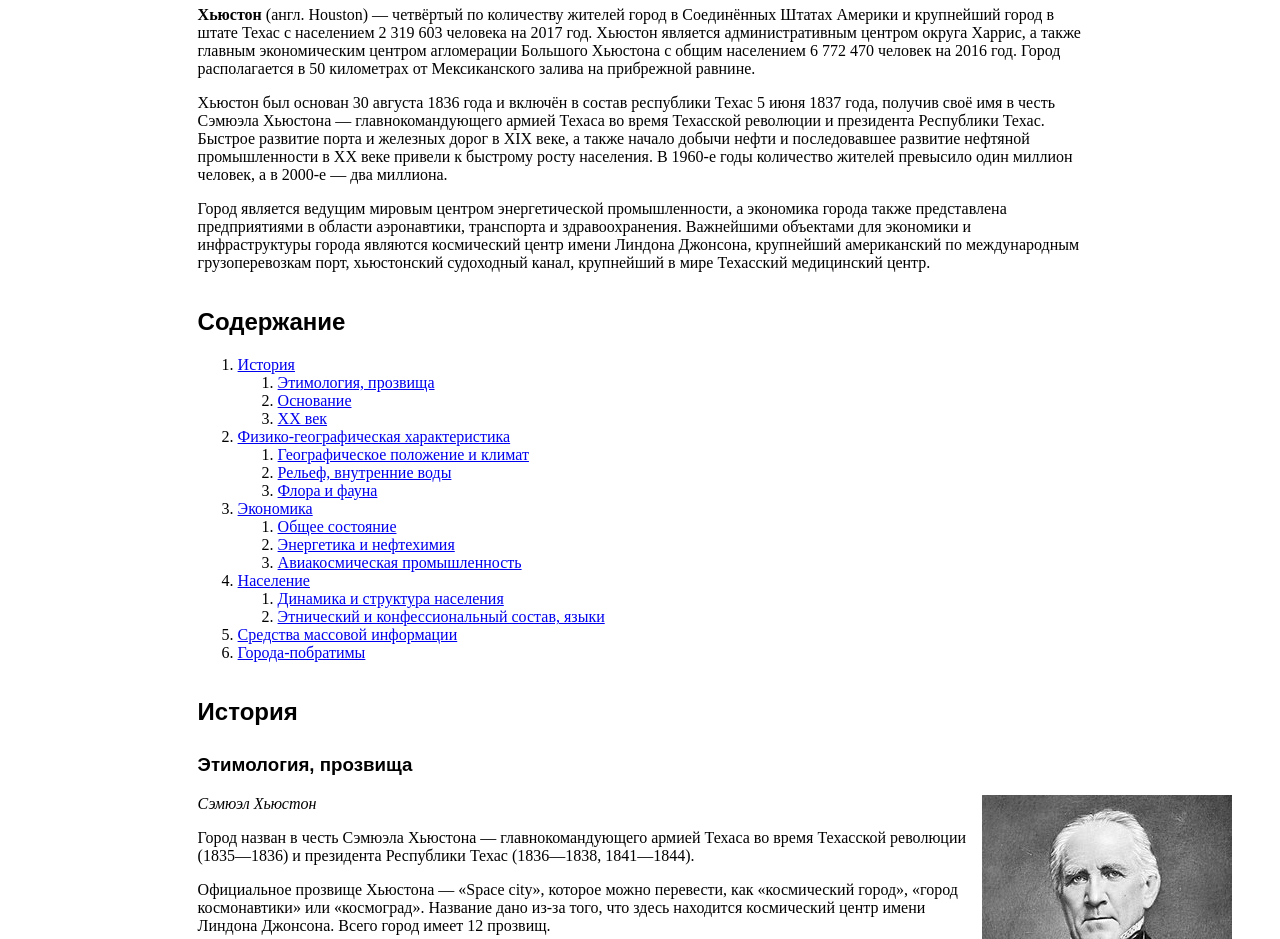
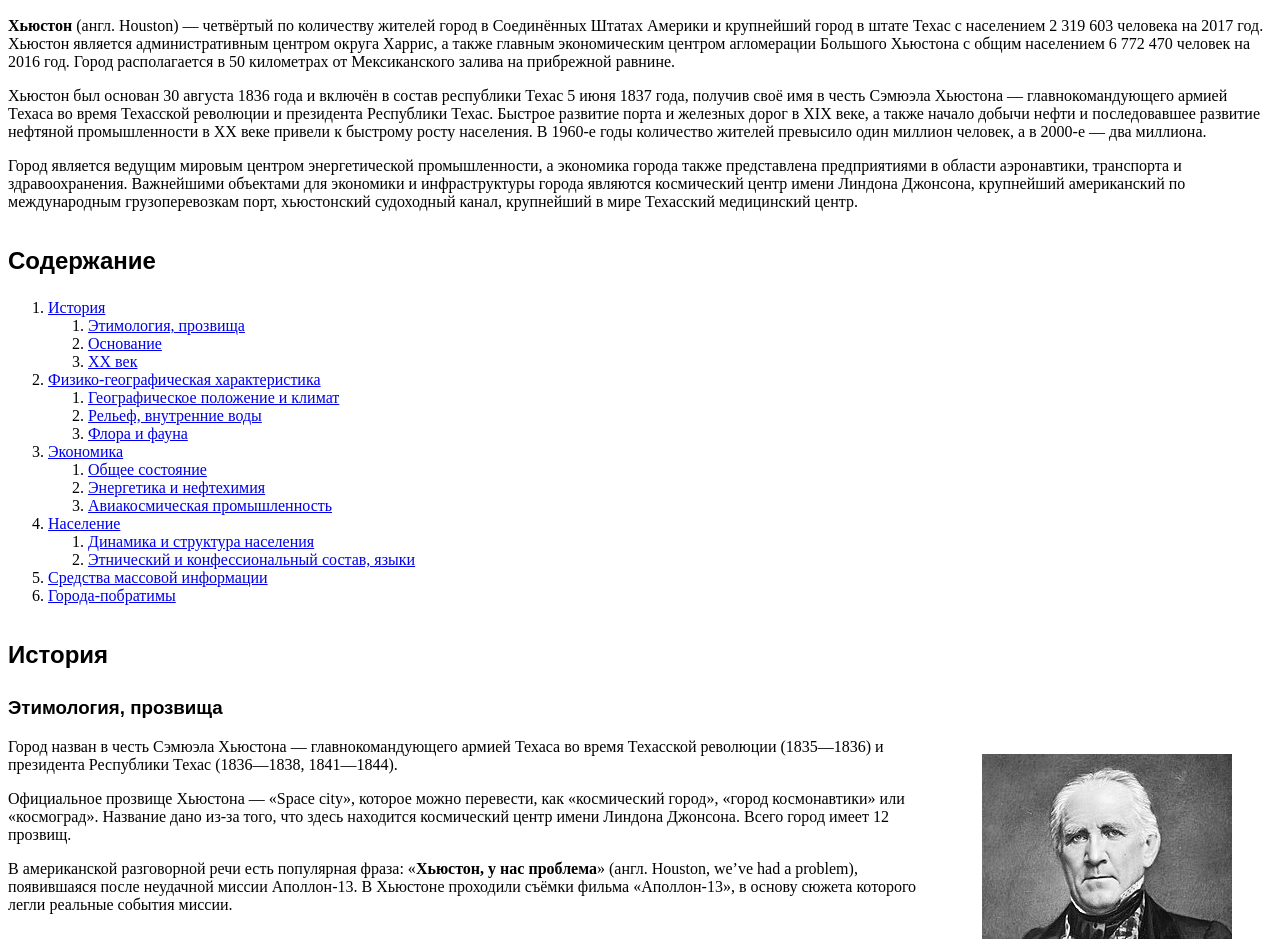
Before and after one commit to MaryNSu/HTML5-CSS3-Practice, a plain HTML site: page Project/index.html in a window 1280 px wide. Shown: the part 100-1039 px from the top of the page. Drawn offline with Linux system fonts and the light colour scheme.

Commit message:
Update style.css

```diff
--- a/Project/style.css
+++ b/Project/style.css
@@ -1,60 +1,32 @@
-p {
+.main {
     width: 70%;
-    margin-left: auto;
-    margin-right: auto;
+    margin: 0 auto;
+}
+
+h1, h2, h3 {
+    margin: 1.5em 0 1em; /* shorthand: 1.5 top 0 left and right 1 bottom */
+    font-family: Arial, Helvetica, sans-serif;
 }
 
 h1 {
-    margin-left: 15%;
-    margin-top: 1.5em;
-    font-family: Arial, Helvetica, sans-serif;
     font-size: 32px;
 }
 
-h2 {
-    margin-left: 15%;
-    margin-top: 1.5em;
-    font-family: Arial, Helvetica, sans-serif;
-}
-
-h3 {
-    margin-left: 15%;
-    margin-top: 1.5em;
-    font-family: Arial, Helvetica, sans-serif;
-}
-
-div {
-    margin-left: 15%;
-}
-
-blockquote {
-    margin-left: 15%;
-    margin-right: 15%;
-}
-
 table {
-    margin-left: 20%;
     border-collapse: separate;
     border-spacing: 1px;
     border: 1px solid black;
-}
-
-figure {
-    margin-left: 15%;
-}
-
-ul {
-    margin-left: 15%;
 }
 
 th, td {
     border: 1px solid black;
 }
 
+/* float to figure, not to img, because it's inside the figure */
+figure {
+    float: right;
+}
+
 figcaption {
     font-style: italic;
 }
-
-img {
-    float: right;
-}
```
